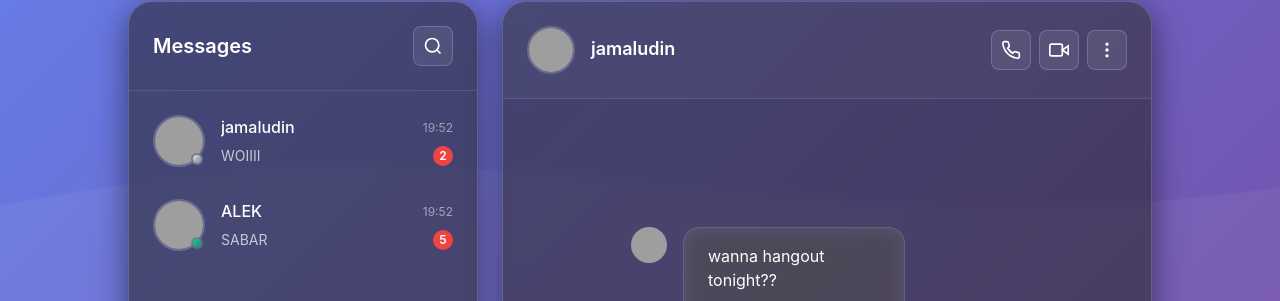
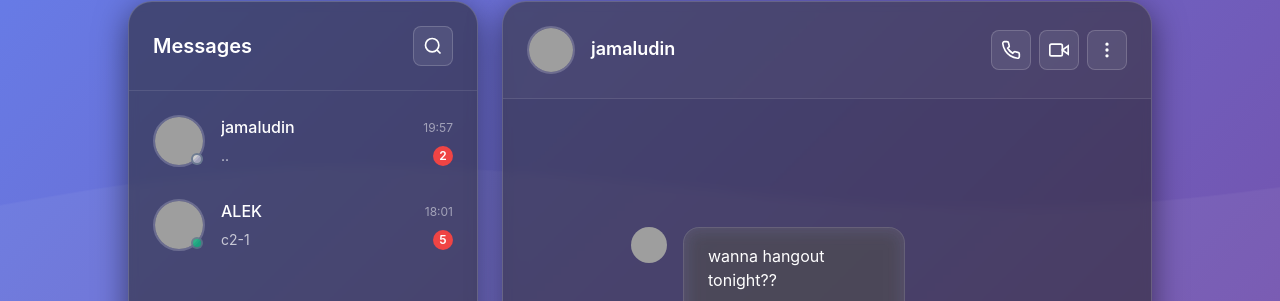
Before and after one commit to Deleonwira/chat-app, a React (Vite) app: page / in a window 1280 px wide. Shown: the part 127-428 px from the top of the page. Built offline with nearby package versions, Linux system fonts and the light colour scheme; grey boxes are pictures that could not be loaded.

Commit message:
Implement last message to side bar

```diff
--- a/src/components/ChatWindow/ChatInput.jsx
+++ b/src/components/ChatWindow/ChatInput.jsx
@@ -4,9 +4,9 @@ import { currentSession } from "../../data/current.session";
 function ChatInput({ message, setMessage, currentChatId }) {
     const [text, setText] = useState('')
 
-    useEffect(() => {
-        console.log(message);
-    }, [message]);
+    // useEffect(() => {
+    //     console.log(message);
+    // }, [message]);
 
 
     function handleSendMessage() {
--- a/src/components/ChatWindow/ChatWindow.jsx
+++ b/src/components/ChatWindow/ChatWindow.jsx
@@ -1,11 +1,10 @@
 import ChatHeader from "./ChatHeader";
 import MessageList from "./MessageList";
 import ChatInput from "./ChatInput";
-import { useState } from "react";
-import { messages } from "../../data/messages.dummy"
 
-function ChatWindow({ currentChatId }) {
-    const [message, setMessage] = useState(messages)
+
+function ChatWindow({ currentChatId, message, setMessage }) {
+
     return (
         <main className="chat-main">
             <ChatHeader
--- a/src/components/ChatWindow/MessageList.jsx
+++ b/src/components/ChatWindow/MessageList.jsx
@@ -5,7 +5,6 @@ function MessageList({ currentChatId, message }) {
     const messageList = message.map(m => {
         if (m.chatId === currentChatId) {
             const userId = users.find(user => m.senderId === user.id)
-            console.log(userId.avatar)
             return (
                 <div className={m.senderId === currentSession.id ? 'message sent' : "message received"} key={m.id}>
                     <img src={userId.avatar} alt="Diego" className="message-avatar" />
--- a/src/components/SideBar/ContactList.jsx
+++ b/src/components/SideBar/ContactList.jsx
@@ -4,11 +4,14 @@ import ChatWindow from "../ChatWindow/ChatWindow";
 import { currentSession } from "../../data/current.session";
 
 
-function ContactList({ setCurrentChatId }) {
+function ContactList({ setCurrentChatId, message }) {
 
     const contactList = users.map(user => {
         if (currentSession.id != user.id) {
             const chat = chats.find(chat => chat.participants.includes(user.id));
+            const lastMessage = message.filter(m => m.chatId === chat.id).at(-1)
+
+            console.log(lastMessage)
             return (
                 <div className="contact-item" data-contact-id={user.id} key={user.id} onClick={() => setCurrentChatId(chat.id)}>
                     <div className="avatar-wrapper">
@@ -18,10 +21,10 @@ function ContactList({ setCurrentChatId }) {
                     <div className="contact-info">
                         <div className="contact-header">
                             <h3 className="contact-name">{user.name}</h3>
-                            <span className="message-time">{chat.lastMessageTime}</span>
+                            <span className="message-time">{lastMessage.time}</span>
                         </div>
                         <div className="contact-preview">
-                            <p className="last-message">{chat.lastMessage}</p>
+                            <p className="last-message">{lastMessage.text}</p>
                             <span className="unread-badge">{chat.unreadCount}</span>
                         </div>
                     </div>
--- a/src/components/SideBar/SideBar.jsx
+++ b/src/components/SideBar/SideBar.jsx
@@ -1,13 +1,16 @@
 
 import ContactList from "./ContactList";
 import SidebarHeader from "./SidebarHeader";
-function SideBar({ setCurrentChatId, setBackgroundUrl }) {
+function SideBar({ setCurrentChatId, setBackgroundUrl, message }) {
     return (
         <aside className="sidebar">
 
             <SidebarHeader />
 
-            <ContactList setCurrentChatId={setCurrentChatId} />
+            <ContactList
+                setCurrentChatId={setCurrentChatId}
+                message={message}
+            />
 
             <div style={{ display: 'flex', gap: '8px', padding: '16px' }}>
                 <button className="add-contact-btn" id="add-contact-sidebar" style={{ flex: 1, margin: 0 }}>
--- a/src/data/chats.dummy.js
+++ b/src/data/chats.dummy.js
@@ -2,15 +2,11 @@ export const chats = [
   {
     id: "c1",
     participants: ["u1", "u2"],
-    lastMessage: "WOIIII",
-    lastMessageTime: "19:52",
     unreadCount: 2
   },
   {
     id: "c2",
     participants: ["u1", "u3"],
-    lastMessage: "SABAR",
-    lastMessageTime: "19:52",
     unreadCount: 5
   }
 ];
--- a/src/data/messages.dummy.js
+++ b/src/data/messages.dummy.js
@@ -19,7 +19,7 @@ export const messages = [
     chatId: "c1",
     senderId: "u2",
     text: "..",
-    time: "19:47"
+    time: "19:57"
   },
 
   {
@@ -27,6 +27,6 @@ export const messages = [
     chatId: "c2",
     senderId: "u1",
     text: "c2-1",
-    time: "19:47"
+    time: "18:01"
   }
 ];
--- a/src/pages/ChatPage.jsx
+++ b/src/pages/ChatPage.jsx
@@ -2,19 +2,29 @@ import SideBar from "../components/SideBar/SideBar";
 import "../CSS/pages/homepage.css"
 import ChatWindow from "../components/ChatWindow/ChatWindow";
 import { useState } from "react";
+import { messages } from "../data/messages.dummy";
 
 function ChatPage() {
     const [currentChatId, setCurrentChatId] = useState('c1')
     const [backgroundUrl, setBackgroundUrl] = useState('')
+    const [message, setMessage] = useState(messages)
 
     return (
         <div className="chat-container" style={{
             background: backgroundUrl ? `url(${backgroundUrl}) center center / cover no-repeat` : undefined
         }}>
 
-            <SideBar setCurrentChatId={setCurrentChatId} setBackgroundUrl={setBackgroundUrl} />
+            <SideBar
+                setCurrentChatId={setCurrentChatId}
+                setBackgroundUrl={setBackgroundUrl}
+                message = {message}
+            />
 
-            <ChatWindow currentChatId={currentChatId} />
+            <ChatWindow
+                currentChatId={currentChatId}
+                message={message}
+                setMessage={setMessage}
+            />
         </div>
     );
 }
```
